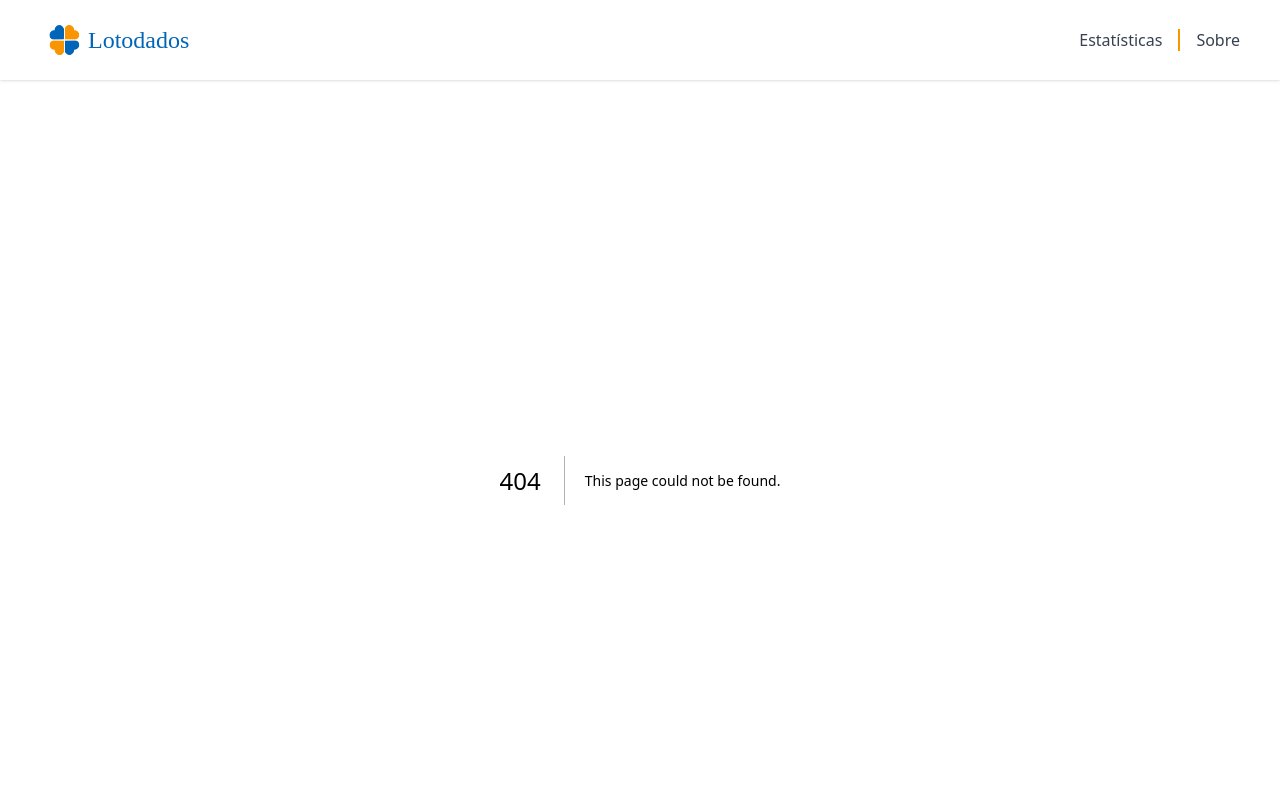
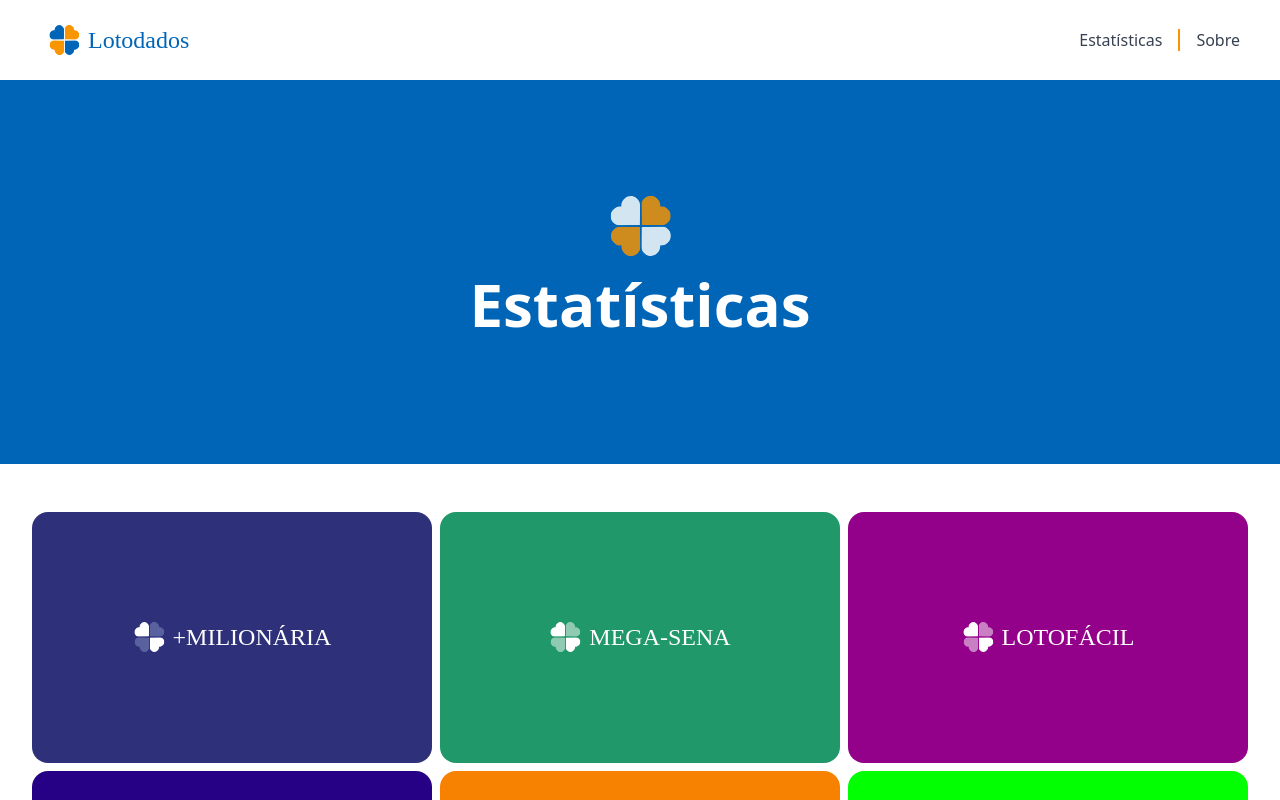
Before and after one commit to adriel45dev/lotodados, a Next.js app: page /estatisticas in a window 1280 px wide. Before the commit this address had no page. Shown: the top 800 px of the page. Built offline with nearby package versions, Linux system fonts and the light colour scheme; a web font is replaced by a local one.

Commit message:
Estáttisticas Page

```diff
--- a/app/components/Footer.tsx
+++ b/app/components/Footer.tsx
@@ -1,3 +1,4 @@
+import Link from "next/link";
 import React from "react";
 
 export default function Footer() {
@@ -13,9 +14,12 @@ export default function Footer() {
         </span>
         <ul className="flex flex-wrap items-center mt-3 text-sm font-medium text-gray-500 dark:text-gray-400 sm:mt-0">
           <li>
-            <a href="#estatisticas" className="mr-4 hover:underline md:mr-6 ">
+            <Link
+              href="/estatisticas"
+              className="mr-4 hover:underline md:mr-6 "
+            >
               Estátisticas
-            </a>
+            </Link>
           </li>
           <li>
             <a href="#sobre" className="mr-4 hover:underline md:mr-6">
--- a/app/components/Hero.tsx
+++ b/app/components/Hero.tsx
@@ -30,7 +30,7 @@ export default function Hero() {
             <Lottery />
 
             <Link
-              href={"/estatisticas/maismilionaria"}
+              href={"/estatisticas"}
               className="uppercase inline-block m-4 text-sm bg-pizazz-500 text-white py-2 px-4 rounded font-semibold hover:bg-pizazz-600 focus:outline-none focus:ring-2 focus:ring-pizazz-400"
             >
               ANALISAR
--- a/app/components/Navbar.tsx
+++ b/app/components/Navbar.tsx
@@ -29,12 +29,12 @@ export default function Navbar() {
             <div className="flex items-center">
               <ul className="sm:flex space-x-4 hidden items-center">
                 <li>
-                  <a
-                    href="#"
+                  <Link
+                    href="/estatisticas"
                     className="text-gray-700 hover:text-endeavour-600 text-md "
                   >
                     Estatísticas
-                  </a>
+                  </Link>
                 </li>
                 <li>
                   <a
--- /dev/null
+++ b/app/estatisticas/components/CardModalidade.tsx
@@ -0,0 +1,25 @@
+import TModalidade from "@/app/shared/types/modalidade.types";
+import LoteriasCaixaIcon from "@/public/icons/LoteriasCaixaIcon";
+import Link from "next/link";
+import React from "react";
+
+type CardModalidadeProps = {
+  modalidade: TModalidade;
+};
+
+export default function CardModalidade({ modalidade }: CardModalidadeProps) {
+  const { title, name, primaryColor, secondaryColor } = modalidade;
+  return (
+    <Link
+      href={`/estatisticas/${name}`}
+      className="flex justify-center items-center rounded-2xl hover:opacity-60 py-8 h-full col-span-1 "
+      style={{ backgroundColor: primaryColor }}
+    >
+      <LoteriasCaixaIcon
+        className="w-8 h-8 mr-2 text-white"
+        secondColor={secondaryColor}
+      />
+      <span className="text-white text-2xl font text-center">{title}</span>
+    </Link>
+  );
+}
--- /dev/null
+++ b/app/estatisticas/page.tsx
@@ -0,0 +1,22 @@
+import Hero from "./components/Hero";
+import { MODALIDADES_LOTERIA } from "../config";
+import CardModalidade from "./components/CardModalidade";
+
+export default function Estatisticas() {
+  const MOD = {
+    title: "Estatísticas",
+    name: "estatisticas",
+    primaryColor: "#0065B7",
+    secondaryColor: "#F99500",
+  };
+  return (
+    <main className="w-full min-h-screen flex flex-col justify-center items-center">
+      <Hero modalidade={MOD} />
+      <section className="flex flex-col md:grid md:grid-cols-3 md:justify-center md:items-center gap-2 min-w-full min-h-screen px-2 md:px-8 py-4 my-8">
+        {MODALIDADES_LOTERIA.map((modalidade, key) => (
+          <CardModalidade modalidade={modalidade} key={key} />
+        ))}
+      </section>
+    </main>
+  );
+}
```
